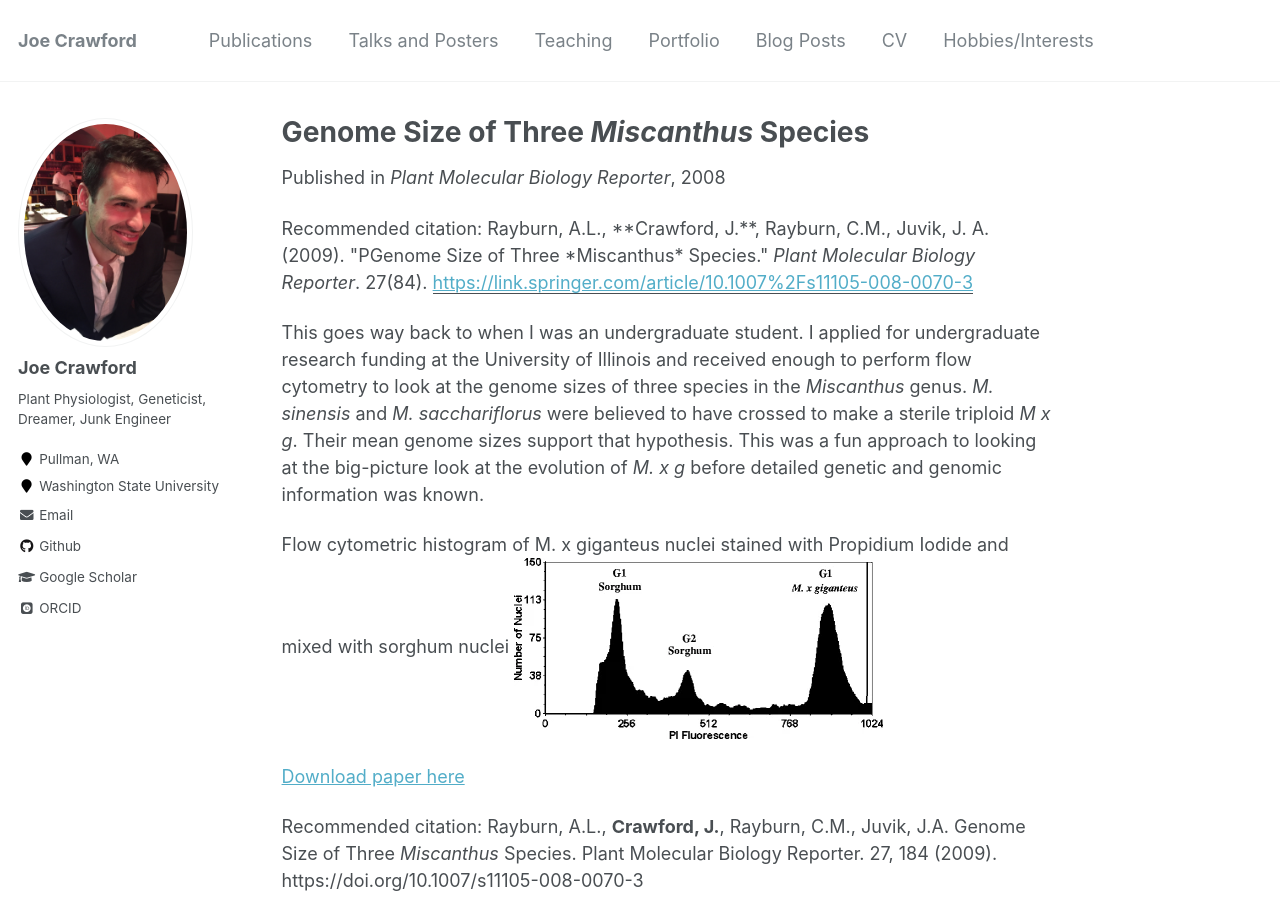
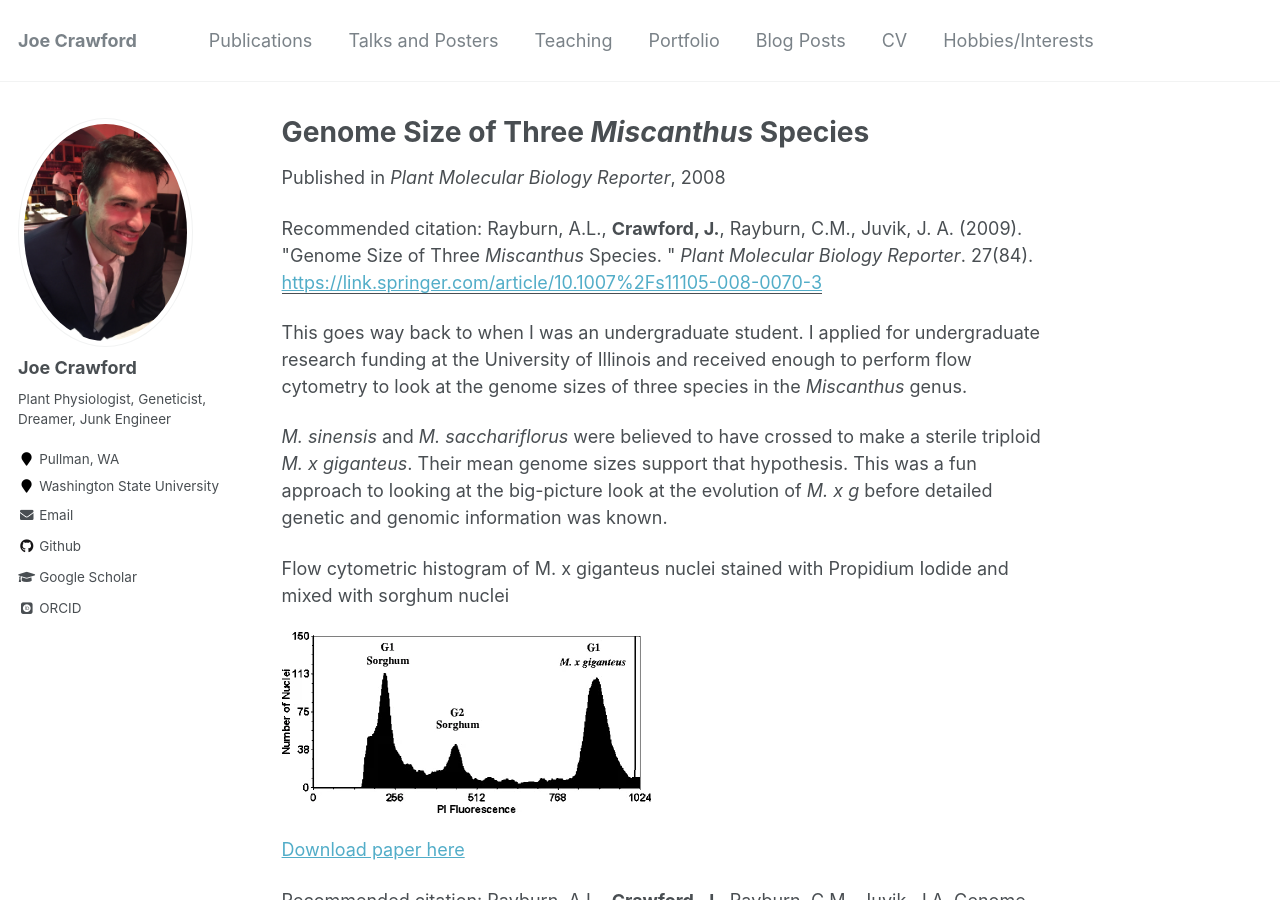
Before and after one commit to plant-physio/plant-physio.github.io, a Jekyll site: the page built from _publications/2015-10-01-paper-title-number-3.md, in a window 1280 px wide and 900 px high. Built offline with Jekyll 4.4.1, drawn with Linux system fonts in a browser that asks for light colours; some web fonts are replaced.

Commit message:
Update 2015-10-01-paper-title-number-3.md

```diff
--- a/_publications/2015-10-01-paper-title-number-3.md
+++ b/_publications/2015-10-01-paper-title-number-3.md
@@ -1,17 +1,21 @@
 ---
-title: "Genome Size of Three *Miscanthus* Species"
+title: "Genome Size of Three <i>Miscanthus</i> Species"
 collection: publications
 permalink: /publication/2015-10-01-paper-title-number-3
 excerpt: 'Genome size brought study that brought clarity to the evolutionary history of allotriploid Miscanthus x giganteus.'
 date: 2008-10-31
 venue: 'Plant Molecular Biology Reporter'
 paperurl: 'https://link.springer.com/article/10.1007%2Fs11105-008-0070-3'
-citation: ' Rayburn, A.L., **Crawford, J.**, Rayburn, C.M., Juvik, J. A. (2009). &quot;PGenome Size of Three *Miscanthus* Species.&quot; <i>Plant Molecular Biology Reporter</i>. 27(84).'
+citation: ' Rayburn, A.L., <b>Crawford, J.</b>, Rayburn, C.M., Juvik, J. A. (2009). &quot;Genome Size of Three <i>Miscanthus</i> Species. &quot; <i>Plant Molecular Biology Reporter</i>. 27(84).'
 ---
-This goes way back to when I was an undergraduate student. I applied for undergraduate research funding at the University of Illinois and received enough to perform flow cytometry to look at the genome sizes of three species in the *Miscanthus* genus. *M. sinensis* and *M. sacchariflorus* were believed to have crossed to make a sterile triploid *M x g*. Their mean genome sizes support that hypothesis. This was a fun approach to looking at the big-picture look at the evolution of *M. x g* before detailed genetic and genomic information was known.
+This goes way back to when I was an undergraduate student. I applied for undergraduate research funding at the University of Illinois and received enough to perform flow cytometry to look at the genome sizes of three species in the *Miscanthus* genus.
+
+*M. sinensis* and *M. sacchariflorus* were believed to have crossed to make a sterile triploid *M. x giganteus*. Their mean genome sizes support that hypothesis. This was a fun approach to looking at the big-picture look at the evolution of *M. x g* before detailed genetic and genomic information was known.
 
 
 Flow cytometric histogram of M. x giganteus nuclei stained with Propidium Iodide and mixed with sorghum nuclei
+
+
 ![Flow cytometry of miscanthus genome size](/images/flow cyt image.webp)
 
 
```
